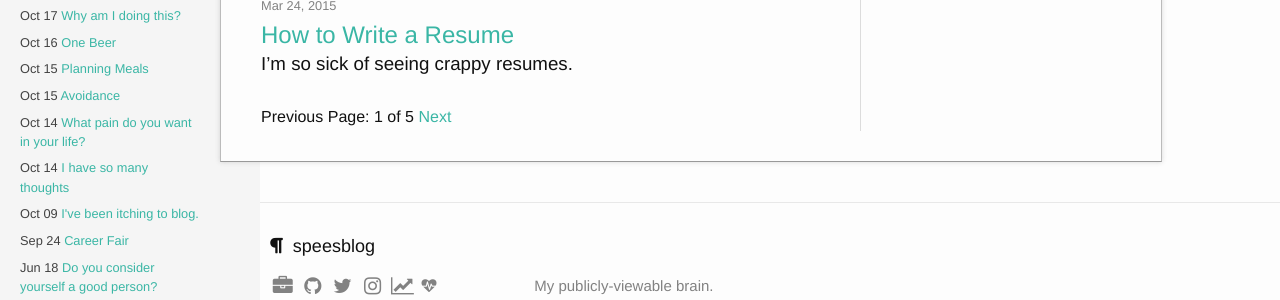
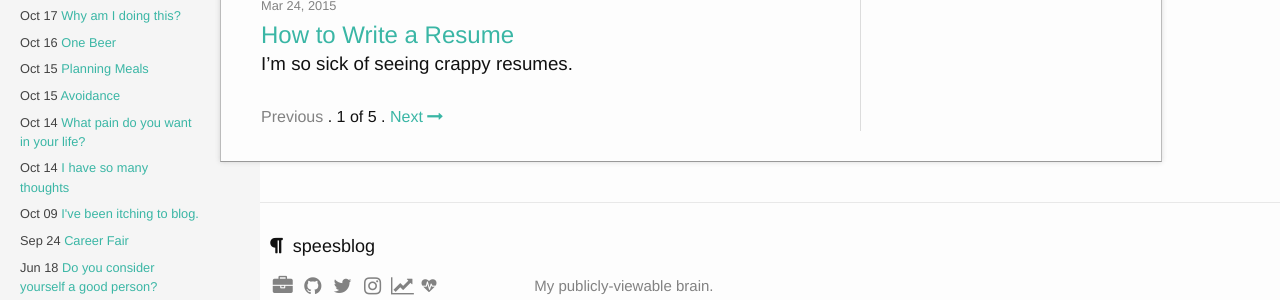
Before and after one commit to shelbyspees/speesblog, a Jekyll site: the page built from index.html, in a window 1280 px wide and 1400 px high, scrolled down 1629 px. Shown: the part 1018-1318 px from the top of the window. Built offline with Jekyll 4.4.1, drawn with Linux system fonts in a browser that asks for light colours; nearby versions of some CDN libraries; the list of posts is cut into pages by our own code.

Commit message:
Update styling for previous and next links

```diff
--- a/_sass/_base.scss
+++ b/_sass/_base.scss
@@ -270,7 +270,11 @@ a {
 
 .social,
 .social:visited {
-  color: #828282;
+  color: $grey-color;
+}
+
+.no-page {
+  color: $grey-color;
 }
 
 
--- a/index.html
+++ b/index.html
@@ -21,15 +21,15 @@ layout: default
 <!-- Pagination links -->
 <div class="pagination">
   {% if paginator.previous_page %}
-    <a href="{{ paginator.previous_page_path }}" class="previous">Previous</a>
+    <a href="{{ paginator.previous_page_path }}" class="previous"><i class="fa fa-long-arrow-left"></i> Previous</a>
   {% else %}
-    <span class="previous">Previous</span>
+    <span class="previous no-page">Previous</span>
   {% endif %}
-  <span class="page_number ">Page: {{ paginator.page }} of {{ paginator.total_pages }}</span>
+  <span class="page_number "> . {{ paginator.page }} of {{ paginator.total_pages }} . </span>
   {% if paginator.next_page %}
-    <a href="{{ paginator.next_page_path }}" class="next">Next</a>
+    <a href="{{ paginator.next_page_path }}" class="next">Next <i class="fa fa-long-arrow-right"></i></a>
   {% else %}
-    <span class="next ">Next</span>
+    <span class="next no-page">Next</span>
   {% endif %}
 </div>
 
```
